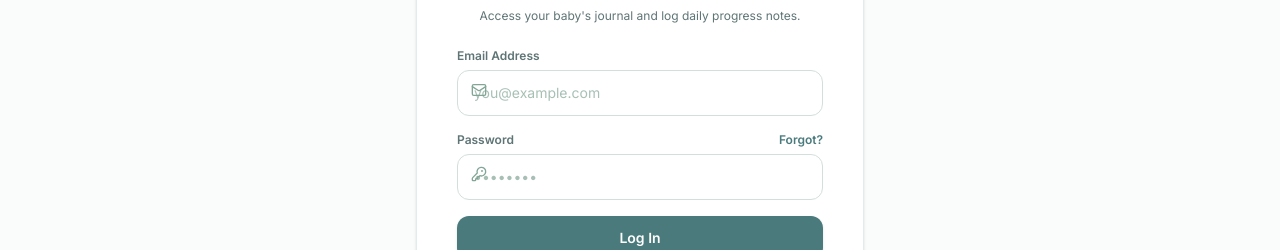
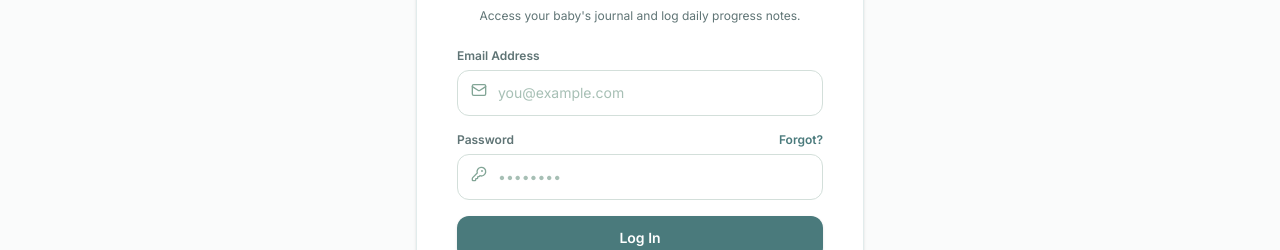
Before and after one commit to omarhasan95/google-nicu-tracker, a Next.js app: page /login in a window 1280 px wide. Shown: the part 285-535 px from the top of the page. Built offline with nearby package versions, Linux system fonts and the light colour scheme; no server answers.

Commit message:
Fix input field icon text overlap by increasing padding specificity

```diff
--- a/app/globals.css
+++ b/app/globals.css
@@ -116,6 +116,10 @@ h1, h2, h3, h4, h5, h6 {
   transition: all 0.2s ease-in-out;
 }
 
+.input-field.pl-10 {
+  padding-left: 2.5rem;
+}
+
 .input-field:focus {
   border-color: #4a7a7c;
   box-shadow: 0 0 0 3px rgba(74, 122, 124, 0.15);
```
